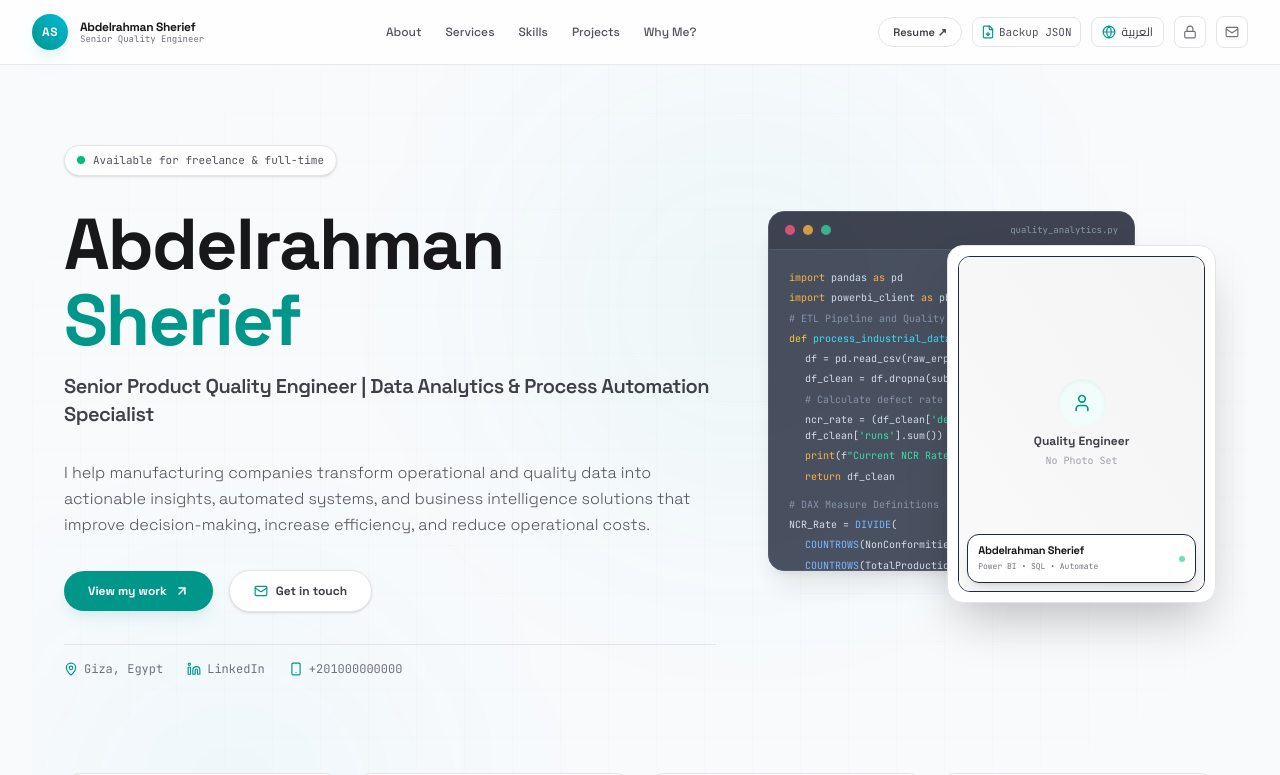
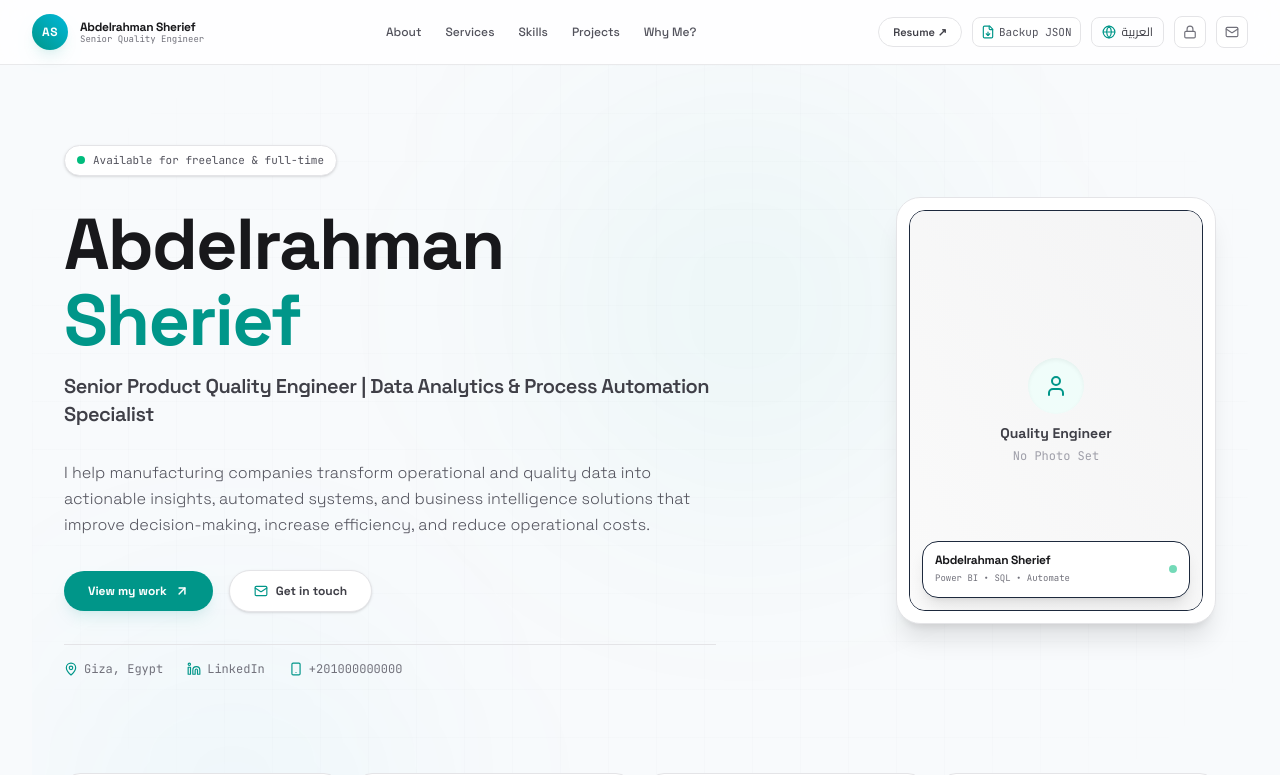
Before and after one commit to abdelrahmansherief6-design/Abdelrahman-Fathy-Portfolio, a React (Vite) app: page / in a window 1280 px wide. Shown: the top 775 px of the page. Built offline with nearby package versions, Linux system fonts and the light colour scheme.

Commit message:
refactor(hero): replace code snippet with portrait
Removed the decorative code editor background in the hero section to simplify the visual layout and emphasize the professional portrait.

```diff
--- a/src/components/Hero.tsx
+++ b/src/components/Hero.tsx
@@ -124,50 +124,10 @@ export default function Hero({ data, lang, isAdmin, onOpenEditor }: HeroProps) {
 
           </div>
 
-          {/* RIGHT COLUMN: CODE BACKDROP WITH PROFILE PHOTO OVERLAY */}
+          {/* RIGHT COLUMN: PORTRAIT PHOTO CARD */}
           <div className="lg:col-span-5 flex justify-center lg:justify-end" id="hero_visual">
-            <div className="w-full max-w-sm sm:max-w-md relative pb-10 pr-4">
-
-              {/* Backing Code/IDE Window Frame */}
-              <div className="w-[85%] bg-slate-900 border border-slate-800 rounded-2xl overflow-hidden shadow-xl opacity-60 sm:opacity-75 transition-opacity">
-
-                {/* Editor Bar */}
-                <div className="flex justify-between items-center px-4 py-3 bg-slate-950 border-b border-slate-850">
-                  <div className="flex gap-2">
-                    <span className="w-2.5 h-2.5 rounded-full bg-rose-500/80"></span>
-                    <span className="w-2.5 h-2.5 rounded-full bg-amber-500/80"></span>
-                    <span className="w-2.5 h-2.5 rounded-full bg-emerald-500/80"></span>
-                  </div>
-                  <span className="text-[9px] font-mono text-slate-500">quality_analytics.py</span>
-                </div>
-
-                {/* Technical Code Editor Snippet */}
-                <div className="p-4 sm:p-5 font-mono text-[9px] sm:text-[10px] leading-relaxed text-slate-300 space-y-1 h-[280px] sm:h-[320px] overflow-hidden select-none">
-                  <div><span className="text-amber-500">import</span> pandas <span className="text-amber-500">as</span> pd</div>
-                  <div><span className="text-amber-500">import</span> powerbi_client <span className="text-amber-500">as</span> pbi</div>
-                  <div className="text-slate-500"># ETL Pipeline and Quality Analytics Modeling</div>
-                  <div><span className="text-amber-400">def</span> <span className="text-cyan-400">process_industrial_data</span>(raw_erp_path):</div>
-                  <div className="pl-4">df = pd.read_csv(raw_erp_path)</div>
-                  <div className="pl-4">df_clean = df.dropna(subset=[<span className="text-emerald-400">'batch_id'</span>])</div>
-                  <div className="pl-4 text-slate-500"># Calculate defect rate and filter NCRs</div>
-                  <div className="pl-4">ncr_rate = (df_clean[<span className="text-emerald-400">'defects'</span>].sum() / df_clean[<span className="text-emerald-400">'runs'</span>].sum()) * <span className="text-violet-400">100</span></div>
-                  <div className="pl-4"><span className="text-amber-500">print</span>(f<span className="text-emerald-400">"Current NCR Rate: {'{'}ncr_rate:.2%{'}'}"</span>)</div>
-                  <div className="pl-4"><span className="text-amber-500">return</span> df_clean</div>
-                  <div className="pt-2 text-slate-500"># DAX Measure Definitions</div>
-                  <div>NCR_Rate = <span className="text-blue-400">DIVIDE</span>(</div>
-                  <div className="pl-4"><span className="text-blue-400">COUNTROWS</span>(NonConformities),</div>
-                  <div className="pl-4"><span className="text-blue-400">COUNTROWS</span>(TotalProduction),</div>
-                  <div className="pl-4"><span className="text-violet-400">0</span></div>
-                  <div>)</div>
-                  <div className="text-slate-500 pt-2"># Active Power Automate trigger</div>
-                  <div>on_ncr_logged.trigger(alert_executives)</div>
-                </div>
-
-              </div>
-
-              {/* OVERLAPPING PORTRAIT PHOTO CARD */}
-              <div className="absolute bottom-2 right-0 w-[60%] aspect-[3/4] bg-white border border-zinc-200 rounded-2xl shadow-2xl p-2.5 flex flex-col group hover:-translate-y-1 transition-all duration-300">
-                <div className="relative w-full h-full rounded-xl overflow-hidden bg-zinc-50 border border-zinc-150 flex items-center justify-center">
+            <div className="w-full max-w-[280px] sm:max-w-[320px] aspect-[3/4] bg-white border border-zinc-200 rounded-3xl shadow-xl p-3 flex flex-col group hover:-translate-y-1 hover:shadow-2xl transition-all duration-300 relative">
+              <div className="relative w-full h-full rounded-2xl overflow-hidden bg-zinc-50 border border-zinc-150 flex items-center justify-center">
                 {profile.avatar ? (
                   <img
                     src={profile.avatar}
@@ -177,11 +137,11 @@ export default function Hero({ data, lang, isAdmin, onOpenEditor }: HeroProps) {
                   />
                 ) : (
                   <div className="w-full h-full flex flex-col items-center justify-center text-zinc-400 bg-gradient-to-tr from-zinc-50 to-zinc-100 p-4 text-center">
-                      <div className="w-12 h-12 rounded-full bg-teal-50 flex items-center justify-center text-teal-600 mb-2 shadow-inner">
-                        <User size={20} />
+                    <div className="w-14 h-14 rounded-full bg-teal-50 flex items-center justify-center text-teal-600 mb-3 shadow-inner">
+                      <User size={24} />
                     </div>
-                      <span className="text-xs font-bold text-zinc-700 font-sans leading-none">{lang === 'en' ? 'Quality Engineer' : 'مهندس جودة أول'}</span>
-                      <span className="text-[10px] text-zinc-400 mt-1.5 font-mono">{lang === 'en' ? 'No Photo Set' : 'لم يتم تعيين صورة'}</span>
+                    <span className="text-sm font-bold text-zinc-700 font-sans leading-none">{lang === 'en' ? 'Quality Engineer' : 'مهندس جودة أول'}</span>
+                    <span className="text-xs text-zinc-400 mt-2 font-mono">{lang === 'en' ? 'No Photo Set' : 'لم يتم تعيين صورة'}</span>
                   </div>
                 )}
 
@@ -192,30 +152,28 @@ export default function Hero({ data, lang, isAdmin, onOpenEditor }: HeroProps) {
                       e.stopPropagation();
                       onOpenEditor();
                     }}
-                      className="absolute top-2.5 right-2.5 px-2.5 py-1.5 bg-white/95 border border-zinc-200 hover:bg-teal-50 text-teal-700 rounded-lg shadow-lg hover:shadow-xl transition-all cursor-pointer flex items-center gap-1.5 z-20"
+                    className="absolute top-3 right-3 px-3 py-2 bg-white/95 border border-zinc-200 hover:bg-teal-50 text-teal-700 rounded-xl shadow-lg hover:shadow-xl transition-all cursor-pointer flex items-center gap-1.5 z-20"
                     title={lang === 'en' ? 'Edit Photo' : 'تعديل الصورة'}
                   >
-                      <Camera size={12} className="text-teal-600 animate-pulse" />
-                      <span className="text-[10px] font-bold tracking-tight">{lang === 'en' ? 'Change Photo' : 'تغيير الصورة'}</span>
+                    <Camera size={14} className="text-teal-600 animate-pulse" />
+                    <span className="text-xs font-bold tracking-tight">{lang === 'en' ? 'Change Photo' : 'تغيير الصورة'}</span>
                   </button>
                 )}
 
                 {/* Sleek bottom card overlay */}
-                  <div className="absolute bottom-2 left-2 right-2 bg-white/95 border border-zinc-150 p-2.5 rounded-xl backdrop-blur-md flex items-center justify-between shadow-lg">
+                <div className="absolute bottom-3 left-3 right-3 bg-white/95 border border-zinc-150 p-3 rounded-2xl backdrop-blur-md flex items-center justify-between shadow-lg">
                   <div className="min-w-0 flex-1">
-                      <h4 className="text-[11px] font-bold text-zinc-900 tracking-tight leading-none truncate">
+                    <h4 className="text-xs font-bold text-zinc-900 tracking-tight leading-none truncate">
                       {lang === 'en' ? 'Abdelrahman Sherief' : 'عبدالرحمن شريف'}
                     </h4>
-                      <p className="text-[8px] text-zinc-500 font-mono mt-1 truncate">
+                    <p className="text-[9px] text-zinc-500 font-mono mt-1.5 truncate">
                       Power BI • SQL • Automate
                     </p>
                   </div>
-                    <span className="w-1.5 h-1.5 rounded-full bg-emerald-500 animate-pulse shrink-0 ml-1.5"></span>
+                  <span className="w-2 h-2 rounded-full bg-emerald-500 animate-pulse shrink-0 ml-2"></span>
                 </div>
 
               </div>
-              </div>
-
             </div>
           </div>
 
```
Lines whose indentation alone changed are shown as unchanged.
